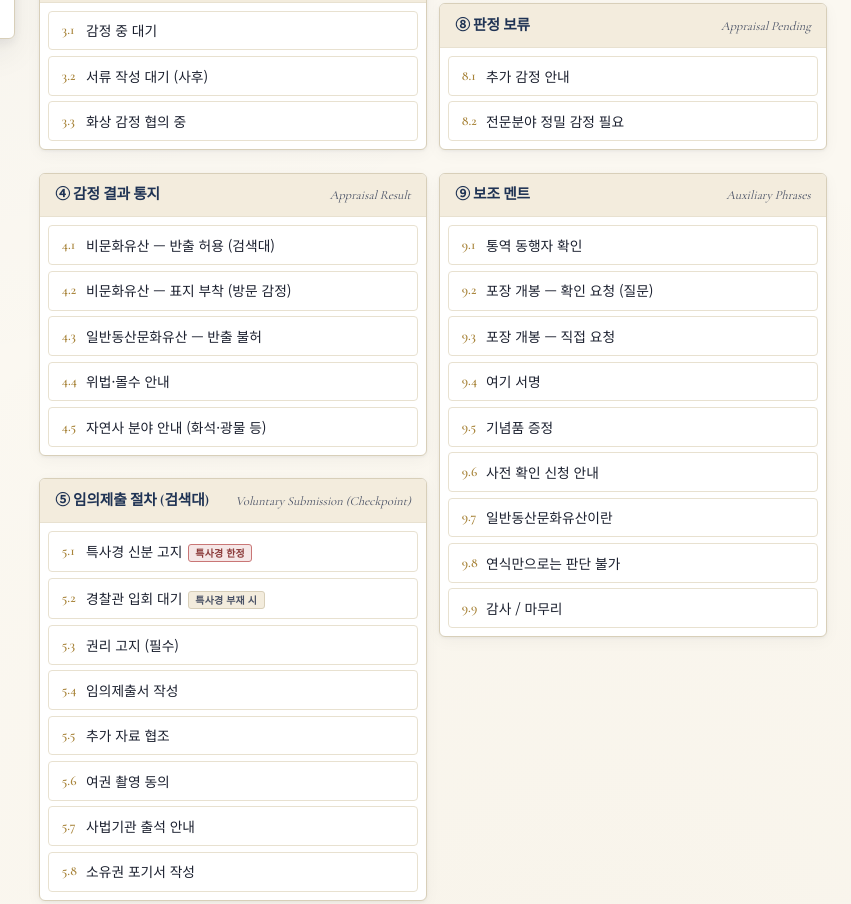
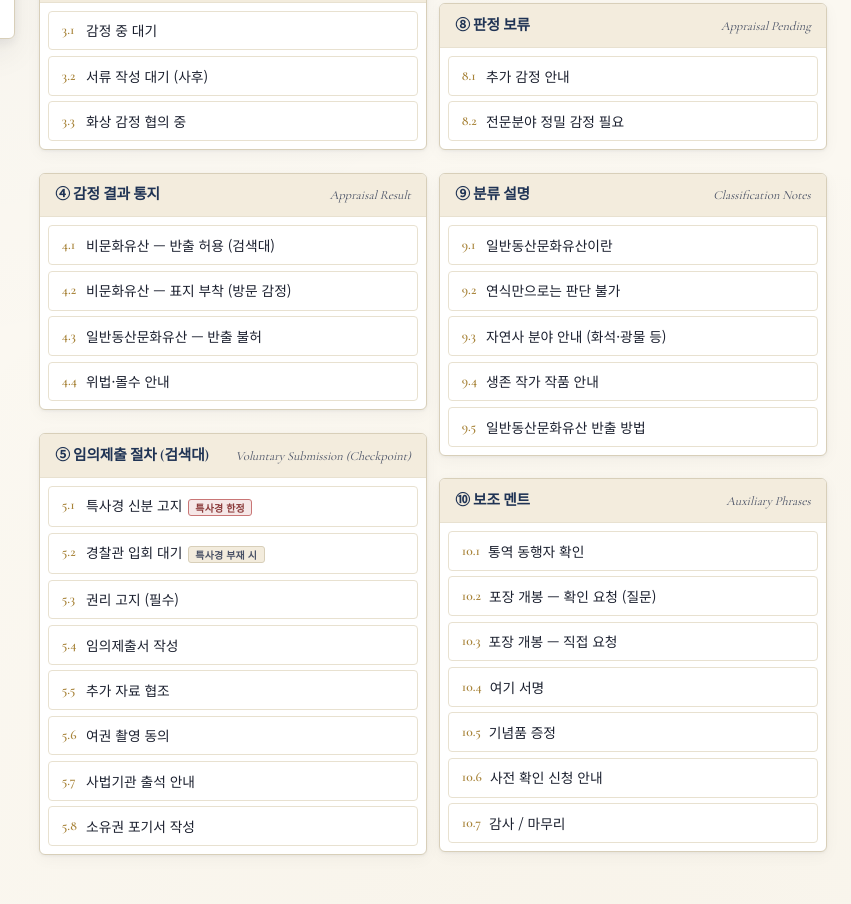
Before and after one commit to pudgala-appraiser/heritage-guide, a plain HTML site: page index.html in a window 1280 px wide. Shown: the part 519-1423 px from the top of the page, without its empty margins (429-1280 px from the left). Drawn offline with nearby package versions, Linux system fonts and the light colour scheme.

Commit message:
Add files via upload

```diff
--- a/index.html
+++ b/index.html
@@ -722,16 +722,6 @@ const groups = [
         zh: '试图未经许可将此物品携带出境的行为，违反了韩国文化遗产相关法律。因此，将对此物品启动没收程序，并以随意提交程序作为第一步。请您配合。',
         de: 'Der Versuch, diesen Gegenstand ohne Genehmigung auszuführen, stellt einen Verstoß gegen das koreanische Kulturgutschutzgesetz dar. Daher wird ein Einziehungsverfahren eingeleitet, das mit der freiwilligen Übergabe als ersten Schritt beginnt. Wir bitten um Ihre Mitwirkung.',
         fr: 'La tentative d\'exportation de cet objet sans autorisation constitue une infraction à la loi coréenne sur le patrimoine culturel. Par conséquent, une procédure de confiscation sera engagée, dont la première étape est la remise volontaire. Nous vous demandons votre coopération.'
-      },
-      {
-        id: 'natural_history_criteria',
-        label: '자연사 분야 안내 (화석·광물 등)',
-        ko: '화석·광물·운석과 같은 자연사 표본은 제작연대와 무관하게, 학술적·관상적 가치와 희소성 등을 기준으로 일반동산문화유산 해당 여부를 판단합니다. 이 물품은 그 기준에 따라 감정되었습니다.',
-        en: 'Natural history specimens such as fossils, minerals, and meteorites are assessed for General Movable Cultural Heritage status regardless of date of formation, based on their academic or aesthetic value and rarity. This item has been appraised under those criteria.',
-        ja: '化石・鉱物・隕石などの自然史標本は、形成年代に関わらず、学術的・観賞的価値や希少性などを基準に一般動産文化財への該当性を判断します。この物品はその基準に基づいて鑑定されました。',
-        zh: '化石、矿物、陨石等自然史标本，不论其形成年代，均依据学术或观赏价值及稀有性等标准判断是否属于一般动产文物。此物品已依据上述标准进行鉴定。',
-        de: 'Naturkundliche Objekte wie Fossilien, Mineralien und Meteoriten werden unabhängig vom Entstehungszeitpunkt anhand ihres wissenschaftlichen oder ästhetischen Werts und ihrer Seltenheit auf den Status als bewegliches Kulturgut geprüft. Dieser Gegenstand wurde nach diesen Kriterien begutachtet.',
-        fr: 'Les spécimens d\'histoire naturelle tels que fossiles, minéraux et météorites sont évalués au regard du statut de bien culturel mobilier général indépendamment de leur date de formation, sur la base de leur valeur scientifique ou esthétique et de leur rareté. Cet objet a été expertisé selon ces critères.'
       }
     ]
   },
@@ -917,8 +907,65 @@ const groups = [
     ]
   },
   {
+    id: 'classification',
+    title: '⑨ 분류 설명',
+    titleEn: 'Classification Notes',
+    items: [
+      {
+        id: 'heritage_criteria',
+        label: '일반동산문화유산이란',
+        ko: '일반동산문화유산은 역사적·예술적 또는 학술적 가치가 있고, 보존 상태가 양호하며, 1945년 이전에 제작된 물품을 말합니다. 회화·조각·도자기·전적·민속자료 등이 그 대상입니다.',
+        en: 'General Movable Cultural Heritage refers to items of historical, artistic, or academic value that are well-preserved and made before 1945 — such as paintings, sculptures, ceramics, old books, and folk materials.',
+        ja: '一般動産文化財とは、歴史的・芸術的または学術的価値があり、保存状態が良好で、1945年以前に制作された物品をいいます。絵画・彫刻・陶磁器・典籍・民俗資料などが対象です。',
+        zh: '一般动产文物是指具有历史、艺术或学术价值，保存状态良好，且制作于1945年以前的物品，如绘画、雕塑、陶瓷、古籍、民俗资料等。',
+        de: 'Allgemeines bewegliches Kulturgut bezeichnet gut erhaltene Gegenstände von historischem, künstlerischem oder wissenschaftlichem Wert, die vor 1945 hergestellt wurden — etwa Gemälde, Skulpturen, Keramik, alte Bücher und volkskundliche Objekte.',
+        fr: 'Le bien culturel mobilier général désigne des objets bien conservés ayant une valeur historique, artistique ou académique, et fabriqués avant 1945 — peintures, sculptures, céramiques, livres anciens, objets folkloriques, etc.'
+      },
+      {
+        id: 'heritage_age_note',
+        label: '연식만으로는 판단 불가',
+        ko: '오래되었다는 사실만으로 문화유산이 되는 것은 아닙니다. 역사적·예술적 또는 학술적 가치가 인정되어야 하며, 해당 여부는 감정위원이 물품별로 판단합니다.',
+        en: 'Age alone does not make an item cultural heritage. It must also carry recognized historical, artistic, or academic value, and each item is assessed individually by an appraiser.',
+        ja: '古いというだけで文化財になるわけではありません。歴史的・芸術的または学術的価値が認められる必要があり、該当の可否は鑑定委員が物品ごとに判断します。',
+        zh: '物品仅仅年代久远并不足以成为文物。还须被认定具有历史、艺术或学术价值，是否属于文物由鉴定委员逐件判断。',
+        de: 'Ein hohes Alter allein macht einen Gegenstand noch nicht zu Kulturgut. Er muss zudem einen anerkannten historischen, künstlerischen oder wissenschaftlichen Wert besitzen, und jeder Gegenstand wird einzeln von einem Sachverständigen beurteilt.',
+        fr: 'L\'ancienneté seule ne suffit pas à faire d\'un objet un bien culturel. Il doit également présenter une valeur historique, artistique ou académique reconnue, et chaque objet est évalué individuellement par un expert.'
+      },
+      {
+        id: 'natural_history_criteria',
+        label: '자연사 분야 안내 (화석·광물 등)',
+        ko: '화석·광물·운석과 같은 자연사 표본은 제작연대와 무관하게, 학술적·관상적 가치와 희소성 등을 기준으로 일반동산문화유산 해당 여부를 판단합니다. 이 물품은 그 기준에 따라 감정되었습니다.',
+        en: 'Natural history specimens such as fossils, minerals, and meteorites are assessed for General Movable Cultural Heritage status regardless of date of formation, based on their academic or aesthetic value and rarity. This item has been appraised under those criteria.',
+        ja: '化石・鉱物・隕石などの自然史標本は、形成年代に関わらず、学術的・観賞的価値や希少性などを基準に一般動産文化財への該当性を判断します。この物品はその基準に基づいて鑑定されました。',
+        zh: '化石、矿物、陨石等自然史标本，不论其形成年代，均依据学术或观赏价值及稀有性等标准判断是否属于一般动产文物。此物品已依据上述标准进行鉴定。',
+        de: 'Naturkundliche Objekte wie Fossilien, Mineralien und Meteoriten werden unabhängig vom Entstehungszeitpunkt anhand ihres wissenschaftlichen oder ästhetischen Werts und ihrer Seltenheit auf den Status als bewegliches Kulturgut geprüft. Dieser Gegenstand wurde nach diesen Kriterien begutachtet.',
+        fr: 'Les spécimens d\'histoire naturelle tels que fossiles, minéraux et météorites sont évalués au regard du statut de bien culturel mobilier général indépendamment de leur date de formation, sur la base de leur valeur scientifique ou esthétique et de leur rareté. Cet objet a été expertisé selon ces critères.'
+      },
+      {
+        id: 'living_artist_exempt',
+        label: '생존 작가 작품 안내',
+        ko: '생존 작가의 작품은 일반동산문화유산에 해당하지 않습니다. 일반동산문화유산은 원칙적으로 1945년 이전에 제작된 물품을 대상으로 하므로, 이 작품은 자유롭게 국외로 반출하실 수 있습니다.',
+        en: 'Works by living artists are not classified as General Movable Cultural Heritage. Since such heritage covers, in principle, items made before 1945, this work may be freely exported.',
+        ja: '存命の作家による作品は、一般動産文化財には該当しません。一般動産文化財は原則として1945年以前に制作された物品を対象とするため、この作品は自由に国外へ搬出できます。',
+        zh: '在世艺术家的作品不属于一般动产文物。一般动产文物原则上以1945年以前制作的物品为对象，因此该作品可以自由携带出境。',
+        de: 'Werke lebender Künstler gelten nicht als allgemeines bewegliches Kulturgut. Da darunter grundsätzlich vor 1945 entstandene Gegenstände fallen, darf dieses Werk frei ausgeführt werden.',
+        fr: 'Les œuvres d\'artistes vivants ne sont pas classées comme biens culturels mobiliers généraux. Comme cette catégorie concerne en principe les objets fabriqués avant 1945, cette œuvre peut être exportée librement.'
+      },
+      {
+        id: 'heritage_export_method',
+        label: '일반동산문화유산 반출 방법',
+        ko: '일반동산문화유산은 「문화유산법」 제60조에 따라 국외 반출이 원칙적으로 금지됩니다. 박물관 등이 국외 전시나 조사·연구 등 국제 문화교류를 목적으로 국가유산청장의 사전 허가를 받은 경우에만 예외적으로 반출할 수 있으며, 개인 소장품으로는 반출하실 수 없습니다.',
+        en: 'Under Article 60 of the Korean Cultural Heritage Act, the export of General Movable Cultural Heritage is prohibited in principle. It may be exported only as an exception, when a museum or similar institution obtains prior permission from the Korea Heritage Service for international cultural exchange such as overseas exhibition or research. It cannot be exported as personal property.',
+        ja: '一般動産文化遺産(韓国法上の文化財)は、韓国「文化遺産法」第60条により、国外への搬出が原則として禁止されています。博物館などが国外展示や調査・研究といった国際文化交流を目的として国家遺産庁長の事前許可を受けた場合に限り例外的に搬出でき、個人の所蔵品としては搬出できません。',
+        zh: '根据韩国《文化遗产法》第60条，一般动产文化遗产(韩国法律所称的文物)原则上禁止出境。仅当博物馆等机构以海外展览、调查研究等国际文化交流为目的，事先取得国家遗产厅长许可时，方可例外携带出境；个人收藏品不可携带出境。',
+        de: 'Gemäß Artikel 60 des koreanischen Kulturgutschutzgesetzes ist die Ausfuhr von allgemeinem beweglichem Kulturgut grundsätzlich verboten. Nur ausnahmsweise darf es ausgeführt werden, wenn ein Museum oder eine ähnliche Einrichtung zuvor eine Genehmigung des Korea Heritage Service für den internationalen Kulturaustausch wie Ausstellungen oder Forschung im Ausland einholt. Als persönliches Eigentum kann es nicht ausgeführt werden.',
+        fr: 'En vertu de l\'article 60 de la loi coréenne sur le patrimoine culturel, l\'exportation d\'un bien culturel mobilier général est en principe interdite. Elle n\'est possible qu\'à titre exceptionnel, lorsqu\'un musée ou un établissement similaire obtient au préalable l\'autorisation du Service du Patrimoine Coréen à des fins d\'échange culturel international, telles qu\'une exposition ou une recherche à l\'étranger. Il ne peut être exporté en tant que bien personnel.'
+      }
+    ]
+  },
+  {
     id: 'auxiliary',
-    title: '⑨ 보조 멘트',
+    title: '⑩ 보조 멘트',
     titleEn: 'Auxiliary Phrases',
     items: [
       {
@@ -982,26 +1029,6 @@ const groups = [
         fr: 'Pour votre information : les objets pouvant être confondus avec un bien culturel, comme le présent objet, sont soumis à une confirmation préalable obligatoire avant exportation, conformément à l\'article 60 de la loi coréenne sur le patrimoine culturel. Lors de futures exportations, vous pourrez soit vous rendre au bureau d\'expertise le jour de votre départ avec l\'objet et votre billet d\'avion, soit demander une expertise par réservation préalable sur le site du Service du Patrimoine Coréen au moins 3 jours avant l\'exportation (4 jours pour le fret ou l\'envoi postal).'
       },
       {
-        id: 'heritage_criteria',
-        label: '일반동산문화유산이란',
-        ko: '일반동산문화유산은 역사적·예술적 또는 학술적 가치가 있고, 보존 상태가 양호하며, 1945년 이전에 제작된 물품을 말합니다. 회화·조각·도자기·전적·민속자료 등이 그 대상입니다.',
-        en: 'General Movable Cultural Heritage refers to items of historical, artistic, or academic value that are well-preserved and made before 1945 — such as paintings, sculptures, ceramics, old books, and folk materials.',
-        ja: '一般動産文化財とは、歴史的・芸術的または学術的価値があり、保存状態が良好で、1945年以前に制作された物品をいいます。絵画・彫刻・陶磁器・典籍・民俗資料などが対象です。',
-        zh: '一般动产文物是指具有历史、艺术或学术价值，保存状态良好，且制作于1945年以前的物品，如绘画、雕塑、陶瓷、古籍、民俗资料等。',
-        de: 'Allgemeines bewegliches Kulturgut bezeichnet gut erhaltene Gegenstände von historischem, künstlerischem oder wissenschaftlichem Wert, die vor 1945 hergestellt wurden — etwa Gemälde, Skulpturen, Keramik, alte Bücher und volkskundliche Objekte.',
-        fr: 'Le bien culturel mobilier général désigne des objets bien conservés ayant une valeur historique, artistique ou académique, et fabriqués avant 1945 — peintures, sculptures, céramiques, livres anciens, objets folkloriques, etc.'
-      },
-      {
-        id: 'heritage_age_note',
-        label: '연식만으로는 판단 불가',
-        ko: '오래되었다는 사실만으로 문화유산이 되는 것은 아닙니다. 역사적·예술적 또는 학술적 가치가 인정되어야 하며, 해당 여부는 감정위원이 물품별로 판단합니다.',
-        en: 'Age alone does not make an item cultural heritage. It must also carry recognized historical, artistic, or academic value, and each item is assessed individually by an appraiser.',
-        ja: '古いというだけで文化財になるわけではありません。歴史的・芸術的または学術的価値が認められる必要があり、該当の可否は鑑定委員が物品ごとに判断します。',
-        zh: '物品仅仅年代久远并不足以成为文物。还须被认定具有历史、艺术或学术价值，是否属于文物由鉴定委员逐件判断。',
-        de: 'Ein hohes Alter allein macht einen Gegenstand noch nicht zu Kulturgut. Er muss zudem einen anerkannten historischen, künstlerischen oder wissenschaftlichen Wert besitzen, und jeder Gegenstand wird einzeln von einem Sachverständigen beurteilt.',
-        fr: 'L\'ancienneté seule ne suffit pas à faire d\'un objet un bien culturel. Il doit également présenter une valeur historique, artistique ou académique reconnue, et chaque objet est évalué individuellement par un expert.'
-      },
-      {
         id: 'thank_you',
         label: '감사 / 마무리',
         ko: '협조해 주셔서 감사합니다. 좋은 여행 되십시오.',
@@ -1013,6 +1040,7 @@ const groups = [
       }
     ]
   }
+
 ];
 
 // ===== 상태 =====
```
Also changed, not shown: 1 other file.
